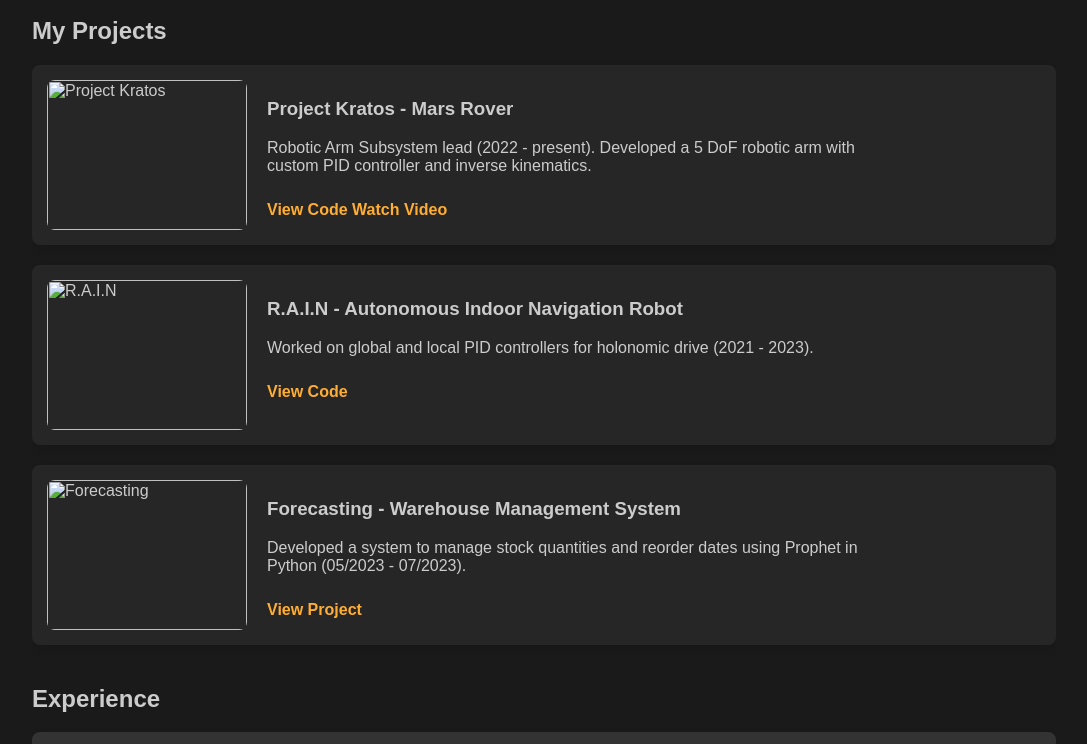
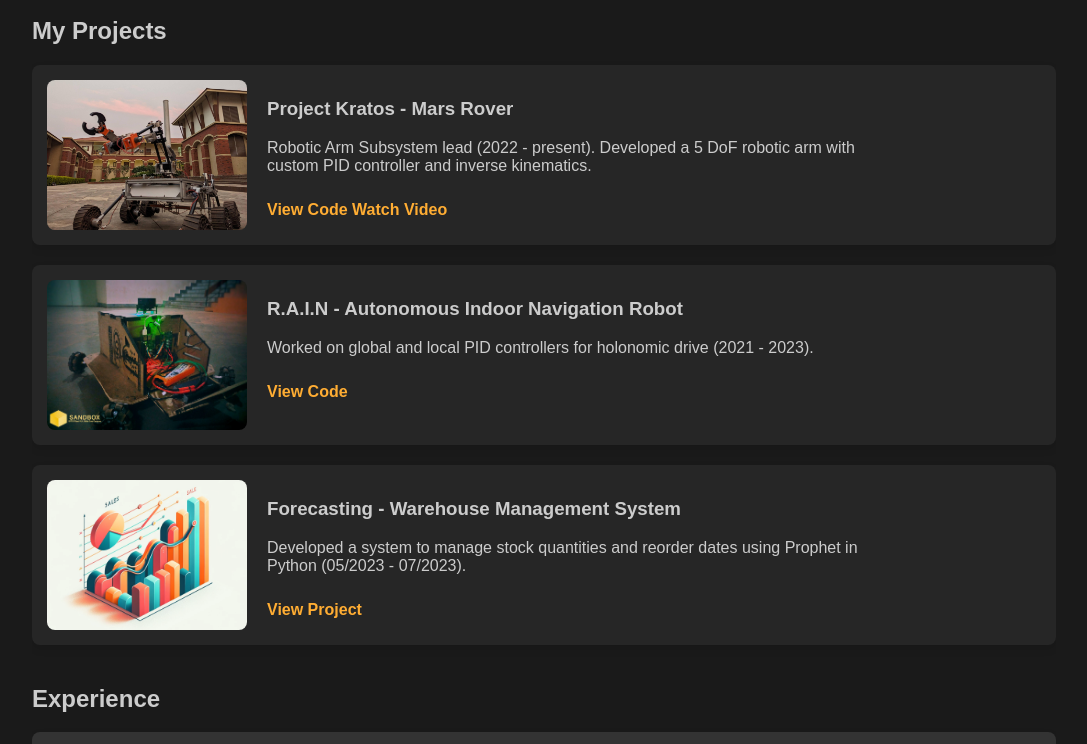
Before and after one commit to AashishKanted/Personal-website, a plain HTML site: page index.html in a window 1280 px wide. Shown: the part 454-1198 px from the top of the page, without its empty margins (96-1183 px from the left). Drawn offline with Linux system fonts and the light colour scheme.

Commit message:
Update index.html

```diff
--- a/index.html
+++ b/index.html
@@ -52,7 +52,7 @@
         <div class="project-grid">
             <!-- Example Project Entry -->
             <div class="project-entry">
-                <img src="assets/kratos.gif" alt="Project Kratos" class="project-image">
+                <img src="assets/kratos1.JPG" alt="Project Kratos" class="project-image">
                 <div class="project-details">
                     <h3>Project Kratos - Mars Rover</h3>
                     <p>Robotic Arm Subsystem lead (2022 - present). Developed a 5 DoF robotic arm with custom PID controller and inverse kinematics.</p>
@@ -62,7 +62,7 @@
             </div>
             <!-- Repeat for each project -->
             <div class="project-entry">
-                <img src="assets/Trotbot.gif" alt="R.A.I.N" class="project-image">
+                <img src="assets/Trotbot.jpg" alt="R.A.I.N" class="project-image">
                 <div class="project-details">
                     <h3>R.A.I.N - Autonomous Indoor Navigation Robot</h3>
                     <p>Worked on global and local PID controllers for holonomic drive (2021 - 2023).</p>
@@ -70,7 +70,7 @@
                 </div>
             </div>
             <div class="project-entry">
-                <img src="assets/sales_forecasting.gif" alt="Forecasting" class="project-image">
+                <img src="assets/sales forecasting.png" alt="Forecasting" class="project-image">
                 <div class="project-details">
                     <h3>Forecasting - Warehouse Management System</h3>
                     <p>Developed a system to manage stock quantities and reorder dates using Prophet in Python (05/2023 - 07/2023).</p>
```
